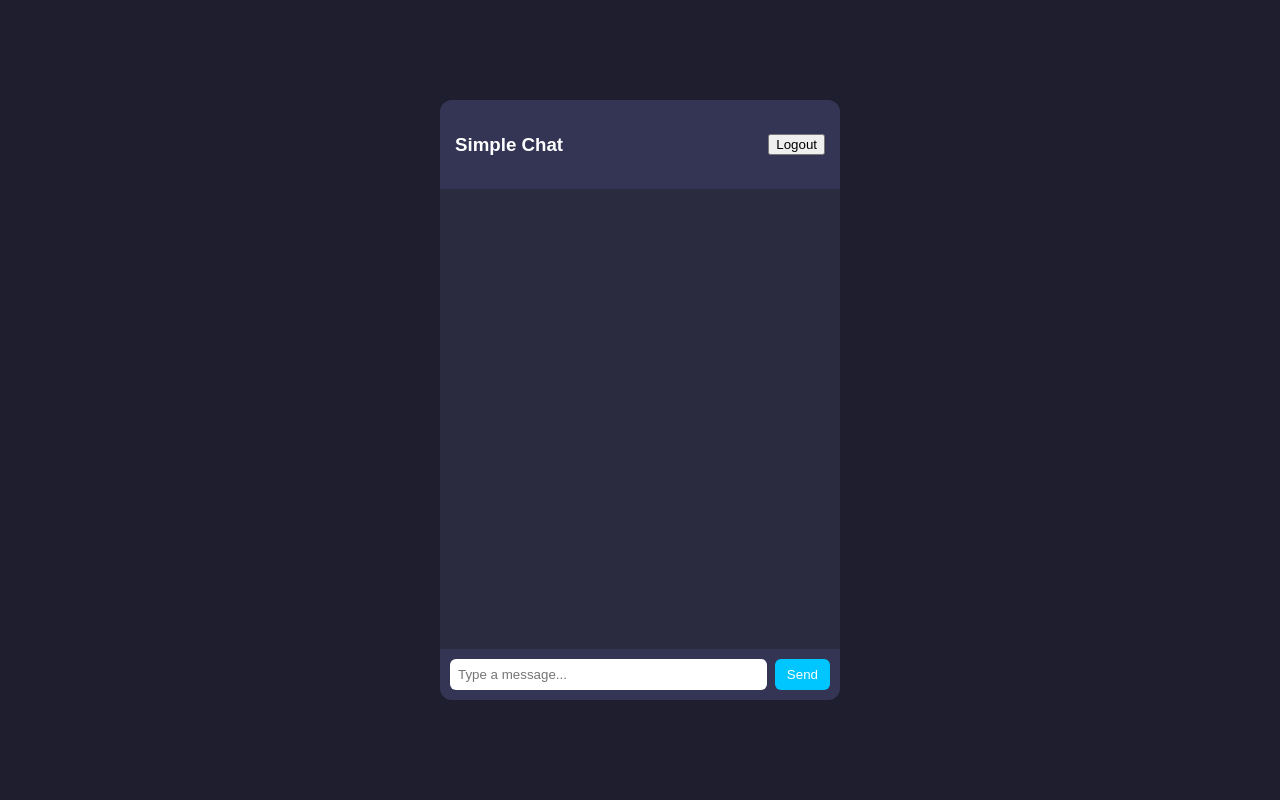
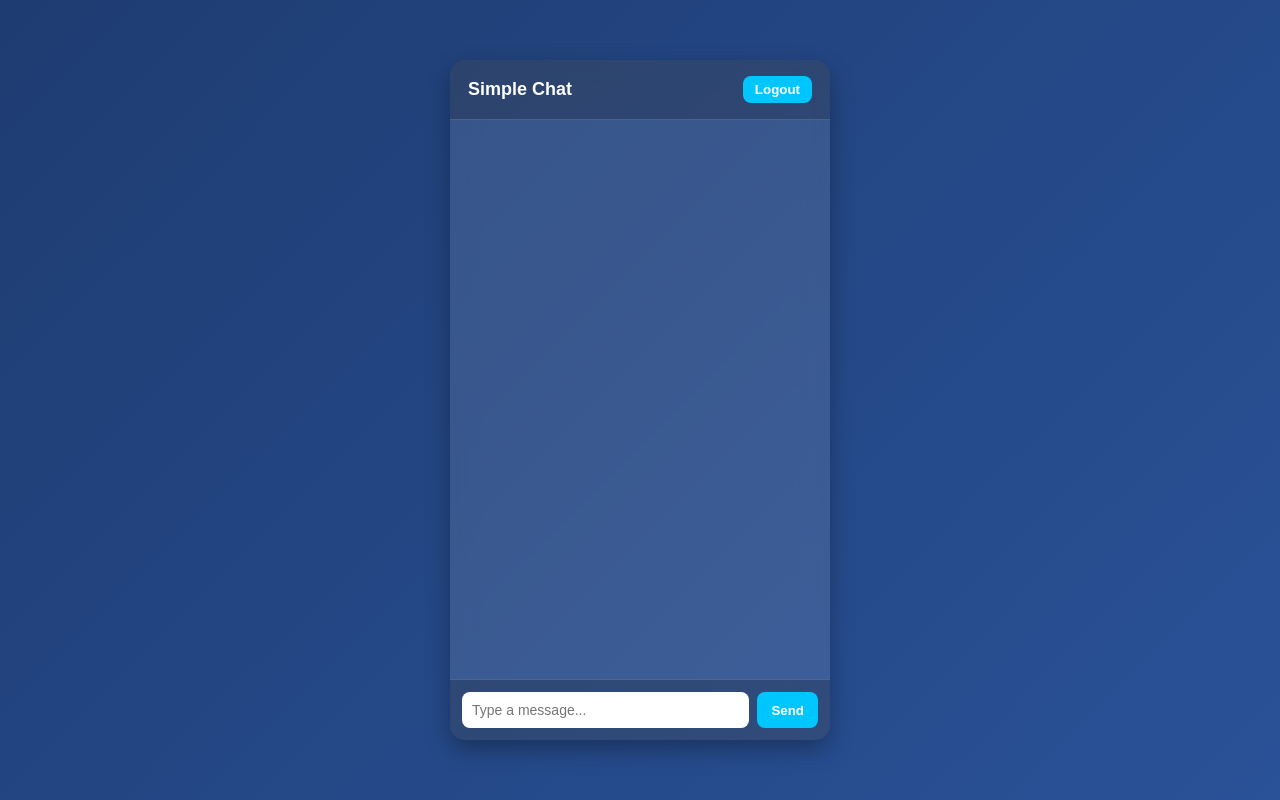
Before and after one commit to Uncle-batty/WeYap, a plain HTML site: page User/Chat.html in a window 1280 px wide. Drawn offline with nearby package versions, Linux system fonts and the light colour scheme.

Commit message:
Upgraded chats page

```diff
--- a/Scripts/script.js
+++ b/Scripts/script.js
@@ -1,4 +1,3 @@
-
 
 const supabaseClient = window.supabase.createClient(supabaseUrl, supabaseKey);
 
--- a/User/Chat.html
+++ b/User/Chat.html
@@ -12,7 +12,7 @@
 
     <div class="chat-container">
         <div class="chat-header">
-            <h3>Simple Chat</h3>
+            <h3 id="Chat-name">Simple Chat</h3>
             <button id="logoutBtn">Logout</button>
         </div>
 
--- a/User/Chat/chat.css
+++ b/User/Chat/chat.css
@@ -1,80 +1,166 @@
+/* ===== Base ===== */
+
 body {
     margin: 0;
-    font-family: Arial, sans-serif;
-    background: #1e1e2f;
+    font-family: Arial, Helvetica, sans-serif;
+
+    background: linear-gradient(135deg, #1e3c72, #2a5298);
+
     display: flex;
     justify-content: center;
     align-items: center;
     height: 100vh;
+
+    color: white;
 }
 
+
+/* ===== Chat Container (Glass Card) ===== */
+
 .chat-container {
-    width: 400px;
-    height: 600px;
-    background: #2b2b40;
-    border-radius: 12px;
+    width: 380px;
+    height: 85vh;
+
+    background: rgba(255, 255, 255, 0.1);
+    backdrop-filter: blur(12px);
+
+    border-radius: 15px;
+    box-shadow: 0 10px 25px rgba(0, 0, 0, 0.3);
+
     display: flex;
     flex-direction: column;
     overflow: hidden;
 }
 
+
+/* ===== Header ===== */
+
 .chat-header {
-    background: #343454;
-    padding: 15px;
+    padding: 16px 18px;
+
     display: flex;
     justify-content: space-between;
     align-items: center;
+
+    background: rgba(0, 0, 0, 0.2);
+    border-bottom: 1px solid rgba(255, 255, 255, 0.15);
+}
+
+.chat-header h3 {
+    margin: 0;
+    font-size: 18px;
+}
+
+
+/* Optional back/logout buttons */
+
+.chat-header button {
+    padding: 6px 12px;
+    border-radius: 8px;
+    border: none;
+
+    background-color: #00c6ff;
     color: white;
+    font-weight: bold;
+
+    cursor: pointer;
+    transition: 0.3s;
 }
+
+.chat-header button:hover {
+    background-color: #0072ff;
+}
+
+
+/* ===== Messages Area ===== */
 
 .messages {
     flex: 1;
-    padding: 15px;
+    padding: 16px;
+
     overflow-y: auto;
+
     display: flex;
     flex-direction: column;
     gap: 10px;
 }
 
+
+/* ===== Message Bubbles ===== */
+
 .message {
-    padding: 10px;
-    border-radius: 8px;
+    padding: 10px 14px;
+    border-radius: 12px;
     max-width: 70%;
     font-size: 14px;
+    word-wrap: break-word;
 }
+
+
+/* Sent messages (You) */
 
 .sent {
     background: #00c6ff;
     align-self: flex-end;
     color: white;
+
+    border-bottom-right-radius: 4px;
 }
 
+
+/* Received messages */
+
 .received {
-    background: #44446a;
+    background: rgba(255, 255, 255, 0.2);
     align-self: flex-start;
     color: white;
+
+    border-bottom-left-radius: 4px;
 }
+
+
+/* ===== Input Area ===== */
 
 .chat-input {
     display: flex;
-    padding: 10px;
-    background: #343454;
+    padding: 12px;
+
+    background: rgba(0, 0, 0, 0.2);
+    border-top: 1px solid rgba(255, 255, 255, 0.15);
 }
+
+
+/* Input box */
 
 .chat-input input {
     flex: 1;
-    padding: 8px;
-    border-radius: 6px;
+    padding: 10px;
+
+    border-radius: 8px;
     border: none;
     outline: none;
+
+    font-size: 14px;
 }
+
+
+/* Send button */
 
 .chat-input button {
     margin-left: 8px;
-    padding: 8px 12px;
-    border-radius: 6px;
+    padding: 10px 14px;
+
+    border-radius: 8px;
     border: none;
+
     background: #00c6ff;
     color: white;
+    font-weight: bold;
+
     cursor: pointer;
+    transition: 0.3s;
 }
+
+.chat-input button:hover {
+    background: #0072ff;
+}
--- a/User/Chat/chat.js
+++ b/User/Chat/chat.js
@@ -1,4 +1,3 @@
-
 
 const supabaseClient = window.supabase.createClient(supabaseUrl, supabaseKey);
 
--- /dev/null
+++ b/User/Chat/chats.css
@@ -0,0 +1,155 @@
+/* ===== Base ===== */
+
+body {
+    margin: 0;
+    font-family: Arial, Helvetica, sans-serif;
+    background: linear-gradient(135deg, #1e3c72, #2a5298);
+    color: white;
+
+    display: flex;
+    justify-content: center;
+    align-items: center;
+    height: 100vh;
+}
+
+
+/* ===== Chat App Container (Glass Style) ===== */
+
+.chat-app {
+    width: 380px;
+    height: 85vh;
+
+    background: rgba(255, 255, 255, 0.1);
+    backdrop-filter: blur(12px);
+
+    border-radius: 15px;
+    box-shadow: 0 10px 25px rgba(0, 0, 0, 0.3);
+
+    display: flex;
+    flex-direction: column;
+    overflow: hidden;
+}
+
+
+/* ===== Header ===== */
+
+.chat-header {
+    padding: 18px 20px;
+    display: flex;
+    justify-content: space-between;
+    align-items: center;
+
+    background: rgba(0, 0, 0, 0.2);
+    border-bottom: 1px solid rgba(255, 255, 255, 0.15);
+}
+
+.chat-header h2 {
+    margin: 0;
+    font-size: 20px;
+}
+
+
+/* Logout button (same style as login button) */
+
+.chat-header button {
+    padding: 8px 14px;
+    border-radius: 8px;
+    border: none;
+    background-color: #00c6ff;
+    color: white;
+    font-weight: bold;
+    cursor: pointer;
+    transition: 0.3s;
+}
+
+.chat-header button:hover {
+    background-color: #0072ff;
+}
+
+
+/* ===== User List ===== */
+
+.users-list {
+    flex: 1;
+    overflow-y: auto;
+}
+
+
+/* ===== Chat Item ===== */
+
+.user-item {
+    display: flex;
+    align-items: center;
+    padding: 16px 18px;
+
+    border-bottom: 1px solid rgba(255, 255, 255, 0.15);
+
+    cursor: pointer;
+    transition: background 0.2s;
+}
+
+.user-item:hover {
+    background: rgba(255, 255, 255, 0.12);
+}
+
+
+/* ===== Avatar ===== */
+
+.avatar {
+    width: 48px;
+    height: 48px;
+    border-radius: 50%;
+
+    background: #00c6ff;
+
+    display: flex;
+    align-items: center;
+    justify-content: center;
+
+    font-weight: bold;
+    font-size: 18px;
+
+    margin-right: 14px;
+    flex-shrink: 0;
+}
+
+
+/* ===== User Info ===== */
+
+.user-info {
+    flex: 1;
+}
+
+.user-name {
+    font-size: 16px;
+    font-weight: bold;
+}
+
+.last-message {
+    font-size: 13px;
+    color: rgba(255, 255, 255, 0.75);
+    margin-top: 4px;
+}
+
+
+/* ===== Timestamp ===== */
+
+.timestamp {
+    font-size: 12px;
+    color: rgba(255, 255, 255, 0.6);
+}
+
+
+/* ===== Error / Status Messages ===== */
+
+.error {
+    text-align: center;
+    margin-top: 15px;
+    color: #ff6b6b;
+}
+
+.success {
+    text-align: center;
+    margin-top: 15px;
+    color: #00ff99;
+}
```
Also changed, not shown: User/Chat/chats.js (+64 -13 lines), User/Chats.html (+19 -6 lines).
